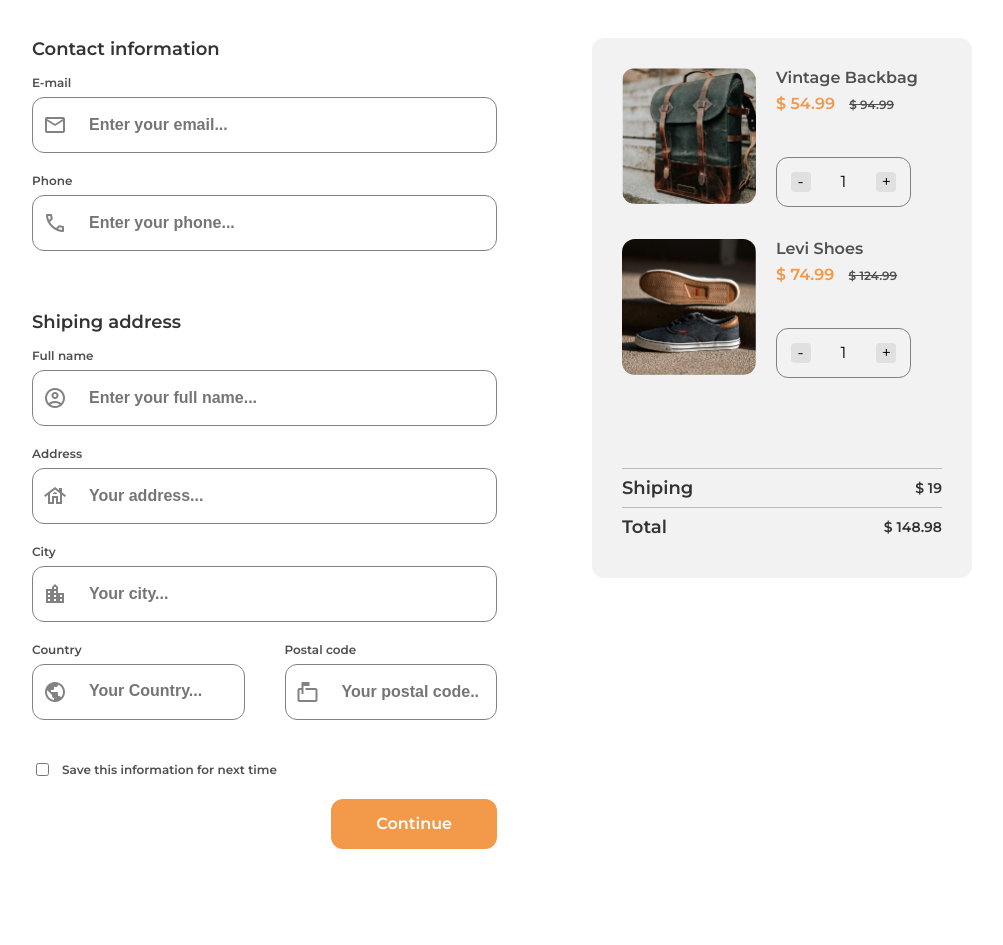
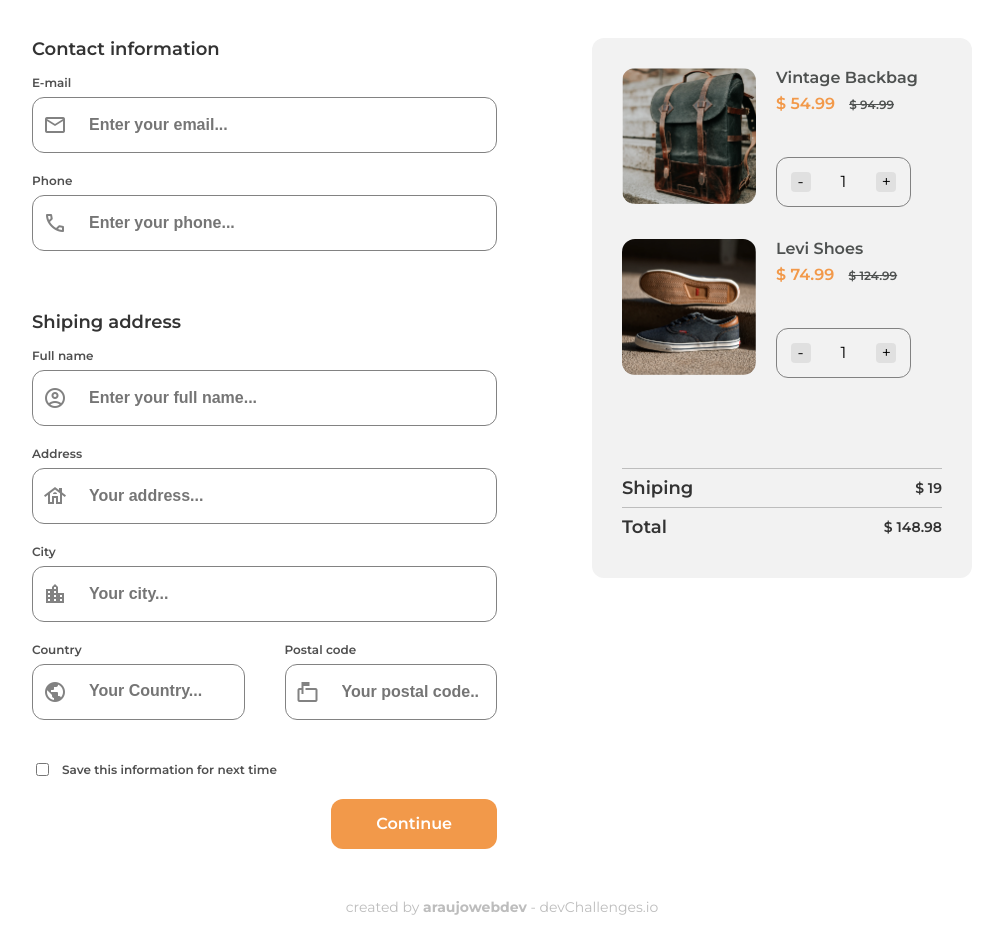
Before and after one commit to araujowebdev/e-commerce-checkout-page, a website: page index.html in a window 1280 px wide. Shown: the part 126-1071 px from the top of the page, without its empty margins (138-1141 px from the left). Before the commit the page ends 975 px from the top, so only its background shows below. Drawn offline with nearby package versions, Linux system fonts and the light colour scheme.

Commit message:
create footer

```diff
--- a/index.html
+++ b/index.html
@@ -168,6 +168,10 @@
       <button>Continue</button>
     </form>
   </main>
+
+  <footer>
+    <span>created by <a href="https://araujowebdev.com/">araujowebdev</a> - devChallenges.io</span>
+  </footer>
 </body>
 
 </html>
--- /dev/null
+++ b/src/styles/scss/_footer.scss
@@ -0,0 +1,21 @@
+footer {
+  margin-top: 70px;
+  padding: 30px 0;
+  text-align: center;
+
+  span {
+    font-weight: 400;
+    font-size: 14px;
+    line-height: 14px;
+    color: #bdbdbd;
+
+    a {
+      text-decoration: none;
+      font-weight: 700;
+
+      &:hover {
+        text-decoration: underline;
+      }
+    }
+  }
+}
--- a/src/styles/scss/style.scss
+++ b/src/styles/scss/style.scss
@@ -3,3 +3,4 @@
 @forward "header";
 @forward "summary";
 @forward "form";
+@forward "footer";
```
Also changed, not shown: dist/styles/style.css.
